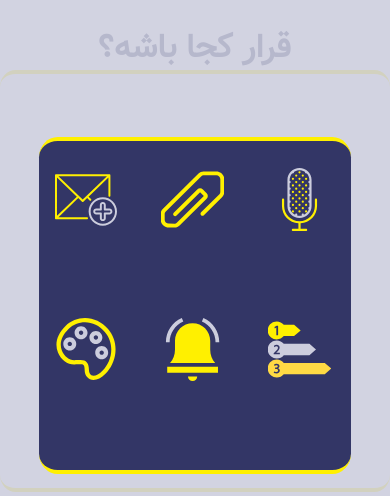
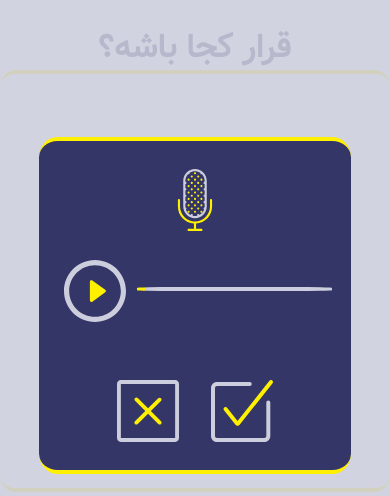
Before and after one commit to engr-Eghbali/FLOC, a website: page www/index.html in a window 390 px wide. Both pictures are taken after a click on the button 299 px from the left and 199 px from the top of the page. Shown: the top 496 px of the page. Drawn offline with nearby package versions, Linux system fonts and the light colour scheme; some packages are replaced by stand-ins of ours.

Commit message:
audio player UI is fine

```diff
--- a/www/css/index.css
+++ b/www/css/index.css
@@ -251,8 +251,17 @@ p2{
 #iconRow2{
   width: 100%;
   height: 30%;
-  margin-top: 6vh;
+  margin-top: 2vh;
   direction: ltr;
+}
+#iconRow3{
+  width: 100%;
+  height: 30%;
+  padding-top: 3vh;
+}
+#player{
+  width: 100%;
+  height: 30%;
 }
 
 .attachBTN{
@@ -302,3 +311,37 @@ p2{
   margin-right: 5%;
   background-image: url("../img/numbered-information.svg");
 }
+#confirmAttach{
+  background-image: url("../img/checked.svg");
+  width: 20%;
+  float: right;
+  margin-right: 25%;
+}
+#declineAttach{
+  background-image: url("../img/decline.svg");
+  width: 20%;
+  float: left;
+  margin-left: 25%;
+}
+#playBTN{
+  background-image: url("../img/play.svg");
+  float: left;
+  margin-left: 8%;
+  width: 20%;
+  height: 70%;
+  margin-top: 4%;
+  background-color: transparent;
+  background-size: contain;
+  background-repeat: no-repeat;
+  border: none;
+  outline: none;
+}
+#seeker{
+  width: 50%;
+  height: 0.5%;
+  border-radius: 20%;
+  background-image: linear-gradient(to right,#fff000,#fff000 4%,#cccddd 4%,#cccddd 100%);
+  margin-top: 10%;
+  position: fixed;
+  margin-right: 5%;
+}
--- a/www/index.html
+++ b/www/index.html
@@ -58,16 +58,27 @@
 
         <div id="confirmDate">
             <div id="attachments">
+
                 <div id="iconRow1">
                     <button class="attachBTN" id="addNote"></button>
                     <button class="attachBTN" id="attachFile"></button>
                     <button class="attachBTN" id="record"></button>
                 </div>
 
-                <div id="iconRow2">
+                <div id="iconRow2" style="display: none;">
                     <button class="attachBTN" id="chngColor"></button>
                     <button class="attachBTN" id="alarm"></button>
                     <button class="attachBTN" id="priority"></button>
+                </div>
+
+                <div id="player">
+                        <button id="playBTN" onclick="playRecorded(30);"></button>
+                        <div id="seeker"></div>
+                    </div>
+
+                <div id="iconRow3">
+                    <button class="attachBTN" id="confirmAttach"></button>
+                    <button class="attachBTN" id="declineAttach"></button>
                 </div>
 
             </div>
--- a/www/js/index.js
+++ b/www/js/index.js
@@ -1,4 +1,4 @@
-//global vars
+///////global vars
 var current_add;
 var date_add;
 var invited="";
@@ -6,6 +6,11 @@ var marker;
 var map;
 var level=1;
 
+
+
+
+
+////////////handle drag event for map pointer
 function handleDrag(event){
     coordinates_to_address(event.latLng.lat(),event.latLng.lng());
     placeMarker(map, event.latLng);
@@ -17,7 +22,9 @@ function handleDrag(event){
 }
 
 
-// place marker
+
+
+///////////////////// place marker
 function placeMarker(map, location) {
 
 
@@ -39,7 +46,8 @@ function placeMarker(map, location) {
 }
 
 
-// coordinates => formated address
+
+////////////// coordinates => formated address
 function coordinates_to_address(lat, lng) {
 
     var formatedAdd;
@@ -64,7 +72,7 @@ function coordinates_to_address(lat, lng) {
 
 
 
-  //set map to its div
+/////////////////set map to its div
   function setMap(){
 
     var x,y;
@@ -77,8 +85,8 @@ function coordinates_to_address(lat, lng) {
       y=51.676933;
     }
 
-    coordinates_to_address(x,y);
-     //intial map
+ coordinates_to_address(x,y);
+//////////intial map with customized style
   function initMap() {
 
     var styledMapType = new google.maps.StyledMapType(
@@ -225,7 +233,7 @@ function coordinates_to_address(lat, lng) {
 
     });
     */
-
+//////////////////handle click event on map for map pointer
     google.maps.event.addListener(map, 'click', function(event) {
       coordinates_to_address(event.latLng.lat(),event.latLng.lng());
       placeMarker(map, event.latLng);
@@ -237,7 +245,7 @@ function coordinates_to_address(lat, lng) {
 
 
 
-
+/////initiate marker
     var image = {
       url: './img/home.png',
       // This marker is 20 pixels wide by 32 pixels high.
@@ -257,14 +265,14 @@ function coordinates_to_address(lat, lng) {
   }
 
 
+
+////////call map ini
   initMap();
 
   }
 
 
-
-
-     //get current position when its ready
+////////////////get current position when its ready
   $(window).on('load', function () {
 
     if (navigator.geolocation) {
@@ -281,8 +289,7 @@ function coordinates_to_address(lat, lng) {
 
   });
 
-
-
+   ///if GPS is available
 function positionSuccess(position) {
     current_add = {
      lat: position.coords.latitude,
@@ -292,6 +299,7 @@ function positionSuccess(position) {
    return setMap();
  }
 
+ ///if GPS is not available
 function positionError(){
   var r=confirm("You'r location is unavailable,continue anyway?");
   if(r){
@@ -304,7 +312,12 @@ function positionError(){
 }
 
 
-//hide map after choose position
+////////////////////////////////////////////////////////////////////////////////
+
+
+
+
+////////////////////hide map after choose position
 function hideMap(){
   $("#map").animate({marginTop:'-100%'},1000);
   $("#title").text("قرار کی باشه؟");
@@ -319,10 +332,8 @@ function hideMap(){
   $("#next").text("ثبت");
   $("#next").attr("onclick","setDate()");
   level=0;
-
-
 }
-//show map again
+/////////////////////////show map again
 function showMap(){
 
   $("#map").animate({marginTop:'18%'},1000);
@@ -339,7 +350,13 @@ function showMap(){
   level=1;
 
 }
+//////////////////////////////////////////////////////////////////////////
 
+
+
+
+//////////////////////////////////////////////////////////////////////////
+/////////////DOCUMENT READY EVENT's /////////////////////////////////////
 
 $(document).ready(function(){
 
@@ -348,6 +365,7 @@ $(document).ready(function(){
   //////audio///////
   document.getElementById("record").addEventListener('click',()=>{
     console.log("audio capture fired");
+    voiceConfirmState(30);
     var options = {
        limit: 1,
        duration: 60
@@ -355,14 +373,15 @@ $(document).ready(function(){
     navigator.device.capture.captureAudio(onSuccess, onError, options);
 
     function onSuccess(mediaFiles) {
-       var i, path, len,my_media;
-       for (i = 0, len = mediaFiles.length; i < len; i += 1) {
-          path = mediaFiles[i].fullPath;
-          my_media = new Media(path, function(){console.log("well played!")}, function(){console.log("you suck:(")});
+       var  path,recordedVoice;
+
+          path = mediaFiles[0].fullPath;
+          recordedVoice = new Media(path, function(){console.log("well played!")}, function(){console.log("you suck:(")});
+
+          ///voiceConfirmState() #HERE#
+
           console.log(mediaFiles);
-
-       }
-       my_media.play();
+          //recordedVoice.play();
 
     }
 
@@ -371,11 +390,21 @@ $(document).ready(function(){
     }
   });
 
+  function voiceConfirmState(duration){
+
+
+      $("#attachFile").hide();
+      $("#addNote").hide();
+      $("#iconRow2").hide();
+      $("#record").css('margin-left','40%');
+
+
+  }
 
 
 
 
-  ///scroll determination////////////
+  /////////////////////scroll determination////////////
   var Tstart,Tend;
 
   var obj = document.getElementById("container");
@@ -409,15 +438,13 @@ $(document).ready(function(){
 
      }
        //unhide (set level 1)
+  }, false);
 
 
 
-  }, false);
-
-  ////!!!!!!!!!!!!!!!!!!!!!!!!!!!!!!!!!!!!!!!!!!!!1////////////
 
 
-
+  /////////////////////keyboadr show/hide handler ////////////
   window.addEventListener('keyboardDidShow', (event) => {
   // Describe your logic which will be run each time keyboard is shown.
   $("#title").text('کی بیاد؟');
@@ -429,9 +456,8 @@ $(document).ready(function(){
   $("#time").hide();
 
 });
-
 window.addEventListener('keyboardDidHide', () => {
-  // Describe your logic which will be run each time keyboard is closed.
+///////////////// Describe your logic which will be run each time keyboard is closed.
   $("#founded").css('height','18vh');
   $("#friends").css('margin-top','4vh');
   $("#address").show();
@@ -440,7 +466,7 @@ window.addEventListener('keyboardDidHide', () => {
   $("#title").text('مشخصات قرار');
 });
 
-  //trigger when pressing key for contact search
+//////////////////trigger when pressing key for contact search
   $("input").keyup(function(){
 
     function onSuccess(contacts) {
@@ -463,41 +489,38 @@ window.addEventListener('keyboardDidHide', () => {
   function onError(contactError) {
       alert('onError!');
   };
-
-  // find all contacts with 'Bob' in any name field
+/////////////////// find all contacts with 'Bob' in any name field
   var options      = new ContactFindOptions();
   options.filter   = $("#addUser").val();
   options.multiple = true;
   options.hasPhoneNumber = true;
   var fields       = [navigator.contacts.fieldType.displayName, navigator.contacts.fieldType.name];
   navigator.contacts.find(fields, onSuccess, onError, options);
+  });
 
 
-  });
-});
-
-//add invited No. to Gvar
-function addNumber(No){
-  if(invited.length>0){
-    invited=invited+","+No;
-  }else{
-    invited=No;
-  }
-  alert(invited);
-
-  //enable background mod
+});///////////////end of document ready events
 
 
-}
 
+
+
+
+///////////////////////////////////////////////////////////////
+//////////////////////////////////////////////////////////////
+
+//////////////////DEVICE READY EVENTS/////////////////////////
 document.addEventListener('deviceready', function () {
     // cordova.plugins.backgroundMode is now available
     cordova.plugins.backgroundMode.enable();
-}, false);
+
+}, false);//////end of device ready events
 
 
 
-//send sms ##### TODO : sending multiple messages is only available in INTENT, do it  "foreach" contact....
+
+////////////////////////////////////////////////////////////////////////////////
+///////send sms ##### TODO : sending multiple messages is only available in INTENT, do it  "foreach" contact....
 var app = {
   sendSms: function() {
       var number ="'"+ invited+"'";
@@ -518,7 +541,8 @@ var app = {
 };
 
 
-//////////////////////////////
+///////////////////////////////////////////////////////
+////////////////////////////// set and confirm date
 
 function setDate(){
 
@@ -554,14 +578,40 @@ function setDate(){
   }
 
 
-
+  //1
      calculateDistance(current_add, date_add);
 }
+///////////////////////////////////////////////////////////////////////
+//////////////////////////////////////////////////////////////////////
 
 
 
+//////////////add invited No. to Gvar
+function addNumber(No){
+    if(invited.length>0){
+      invited=invited+","+No;
+    }else{
+      invited=No;
+    }
+    alert(invited);
+  }
+  //////////////////////////////////////////
+  ////////////////////////////////////////
+  function playRecorded(duration){
 
+    $("#playBTN").css('background-image','url(./img/pause.svg)');
+    var constant=96/(duration*10),i=4;
+    function forwardSeeker(){
+        i=i+constant;
+        console.log(i);
+        if(i>99.9){
+            clearInterval(interval);
+            i=4;
+            $("#seeker").css('background-image','linear-gradient(to right,#fff000,#fff000 '+i+'%,#cccddd '+i+'%,#cccddd 100%)');
+            $("#playBTN").css('background-image','url(./img/play.svg)');
+        }
+        $("#seeker").css('background-image','linear-gradient(to right,#fff000,#fff000 '+i+'%,#cccddd '+i+'%,#cccddd 100%)');
 
-///////////////////////////////audio test/////////////////
-
-// Start the capture.
+    }
+   var interval=setInterval(forwardSeeker,100);
+}
```
Also changed, not shown: www/img/checked.svg (added), www/img/decline.svg (added), www/img/pause.svg (added), www/img/play.svg (added).
